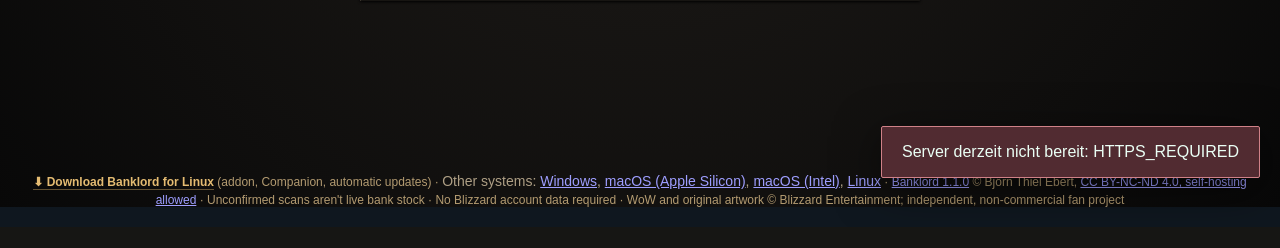
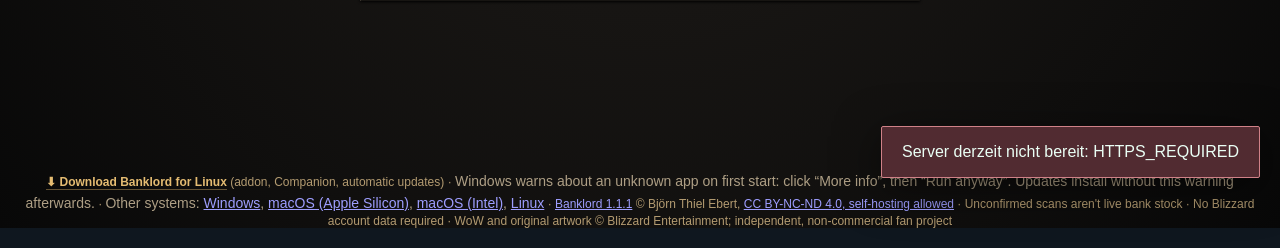
Before and after one commit to lastrevolution0410/banklord, a PHP site: page /app.html in a window 1280 px wide. Shown: the part 597-845 px from the top of the page. Before the commit the page ends 804 px from the top, so only its background shows below. Run offline with PHP 8.4, Linux system fonts and the light colour scheme.

Commit message:
1.1.1: download hint for the Windows SmartScreen warning, clearer companion steps
Co-Authored-By: Claude Opus 5.5 <noreply@anthropic.com>

```diff
--- a/backend/public/app.html
+++ b/backend/public/app.html
@@ -9,9 +9,9 @@
   <link rel="preconnect" href="https://fonts.googleapis.com" crossorigin>
   <link rel="preconnect" href="https://fonts.gstatic.com" crossorigin>
   <link rel="stylesheet" href="https://fonts.googleapis.com/css2?family=Cinzel+Decorative:wght@400;700&amp;display=swap">
-  <link rel="stylesheet" href="app.css?v=1.1.0">
-  <script defer src="locales.js?v=1.1.0"></script>
-  <script defer src="app.js?v=1.1.0"></script>
+  <link rel="stylesheet" href="app.css?v=1.1.1">
+  <script defer src="locales.js?v=1.1.1"></script>
+  <script defer src="app.js?v=1.1.1"></script>
 </head>
 <body>
   <header class="topbar"><div class="brand"><span class="brandmark">B</span><div><strong id="guildTitle">Banklord</strong><small id="guildSub">Gildenbank · Bestellungen</small></div></div><div class="account"><select id="guildSelector" class="hidden" aria-label="Gilde wählen"></select><button type="button" class="bell hidden" id="bellBtn" title="Mitteilungen" aria-label="Mitteilungen">🔔<span id="notificationCount" class="count">0</span></button><span id="userBadge" class="muted">Nicht angemeldet</span><button class="link hidden" id="logoutBtn" data-i18n="logout">Abmelden</button><select id="languagePicker" aria-label="Sprache wählen" class="lang"><option value="deDE">DE</option><option value="enUS">EN</option></select></div></header>
@@ -41,5 +41,5 @@
     </section>
     <div id="toast" class="toast hidden" role="status" aria-live="polite"></div><div id="wowItemTooltip" class="wow-item-tooltip hidden" role="tooltip"></div>
   </main>
-  <footer><a class="bl-download" id="downloadMain" href="/api/v1/download/setup" rel="nofollow">⬇ Windows-Setup herunterladen</a> (Addon, Companion, automatische Updates) · <span class="muted">Weitere Systeme: <a href="/api/v1/download/setup" rel="nofollow">Windows</a>, <a href="/api/v1/download/setup?os=mac-arm64" rel="nofollow">macOS (Apple Silicon)</a>, <a href="/api/v1/download/setup?os=mac-intel" rel="nofollow">macOS (Intel)</a>, <a href="/api/v1/download/setup?os=linux-x64" rel="nofollow">Linux</a></span> · <a href="https://github.com/lastrevolution0410/banklord" rel="noopener" target="_blank">Banklord 1.1.0</a> © Björn Thiel Ebert, <a href="https://github.com/lastrevolution0410/banklord/blob/main/LICENSE-ADDITIONAL-PERMISSIONS.md" rel="noopener" target="_blank">CC BY-NC-ND 4.0, Selbst-Hosting erlaubt</a> · Unbestätigte Scans sind keine Live-Bankbestände · Keine Blizzard-Kontodaten erforderlich · WoW und Originalgrafiken © Blizzard Entertainment; unabhängiges, nichtkommerzielles Fanprojekt</footer>
+  <footer><a class="bl-download" id="downloadMain" href="/api/v1/download/setup" rel="nofollow">⬇ Windows-Setup herunterladen</a> (Addon, Companion, automatische Updates) · <span class="muted">Windows warnt beim ersten Start vor einer unbekannten App: auf „Weitere Informationen“ und dann „Trotzdem ausführen“ klicken. Updates laufen danach ohne Warnung.</span> · <span class="muted">Weitere Systeme: <a href="/api/v1/download/setup" rel="nofollow">Windows</a>, <a href="/api/v1/download/setup?os=mac-arm64" rel="nofollow">macOS (Apple Silicon)</a>, <a href="/api/v1/download/setup?os=mac-intel" rel="nofollow">macOS (Intel)</a>, <a href="/api/v1/download/setup?os=linux-x64" rel="nofollow">Linux</a></span> · <a href="https://github.com/lastrevolution0410/banklord" rel="noopener" target="_blank">Banklord 1.1.1</a> © Björn Thiel Ebert, <a href="https://github.com/lastrevolution0410/banklord/blob/main/LICENSE-ADDITIONAL-PERMISSIONS.md" rel="noopener" target="_blank">CC BY-NC-ND 4.0, Selbst-Hosting erlaubt</a> · Unbestätigte Scans sind keine Live-Bankbestände · Keine Blizzard-Kontodaten erforderlich · WoW und Originalgrafiken © Blizzard Entertainment; unabhängiges, nichtkommerzielles Fanprojekt</footer>
 </body></html>
--- a/backend/public/locales.js
+++ b/backend/public/locales.js
@@ -284,6 +284,7 @@ exact:{
 "Nächste 100":"Next 100",
 "Offizier":"Officer",
 "Optionale Nachricht an die Bankverwaltung":"Optional message to the bank managers",
+"Windows warnt beim ersten Start vor einer unbekannten App: auf „Weitere Informationen“ und dann „Trotzdem ausführen“ klicken. Updates laufen danach ohne Warnung.":"Windows warns about an unknown app on first start: click “More info”, then “Run anyway”. Updates install without this warning afterwards.",
 "Empfänger-Charakter (bekommt die Post im Spiel)":"Recipient character (receives the in-game mail)",
 "Noch kein Charakter verknüpft. Melde dich einmal im Spiel mit Banklord an und führe /reload aus, während der Companion verbunden ist. Danach erscheint dein Charakter hier.":"No character linked yet. Log in once in game with Banklord and run /reload while the companion is connected. Your character will then appear here.",
 "Bitte einen Empfänger-Charakter wählen.":"Please choose a recipient character.",
--- a/backend/src/Version.php
+++ b/backend/src/Version.php
@@ -5,5 +5,5 @@ namespace Banklord;
 
 /** Website version; set by dev/tools/build_release.py. */
 final class Version {
-    public const WEB = '1.1.0';
+    public const WEB = '1.1.1';
 }
```
Also changed, not shown: upgrade-web.php (+5 -5 lines), 1 other file.
